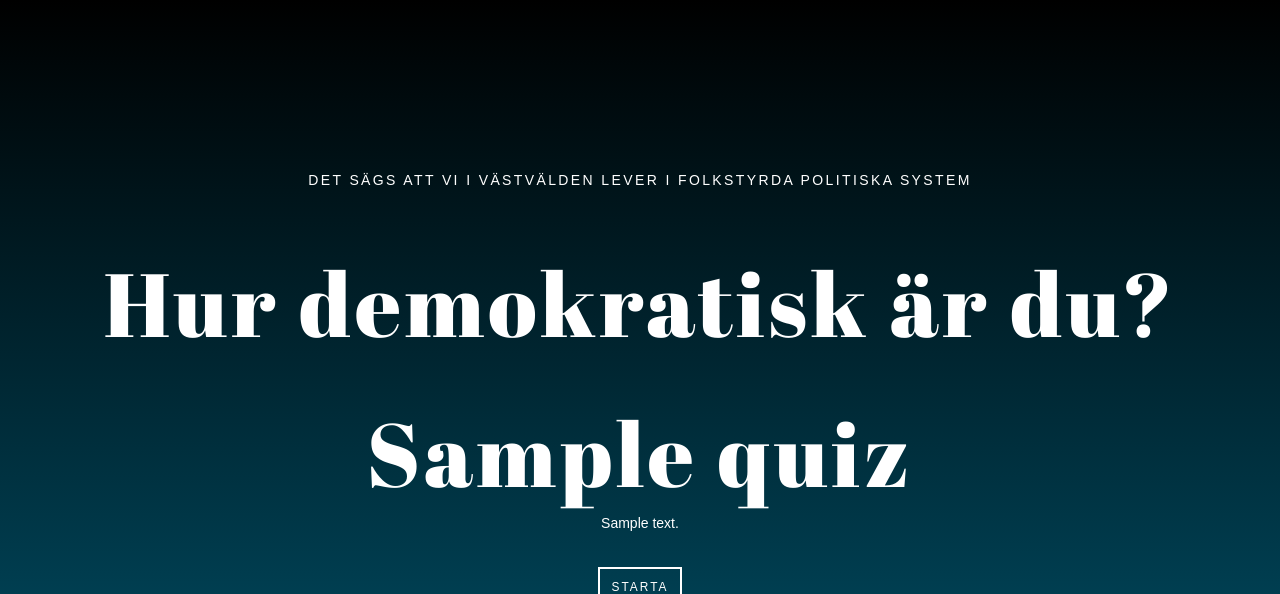
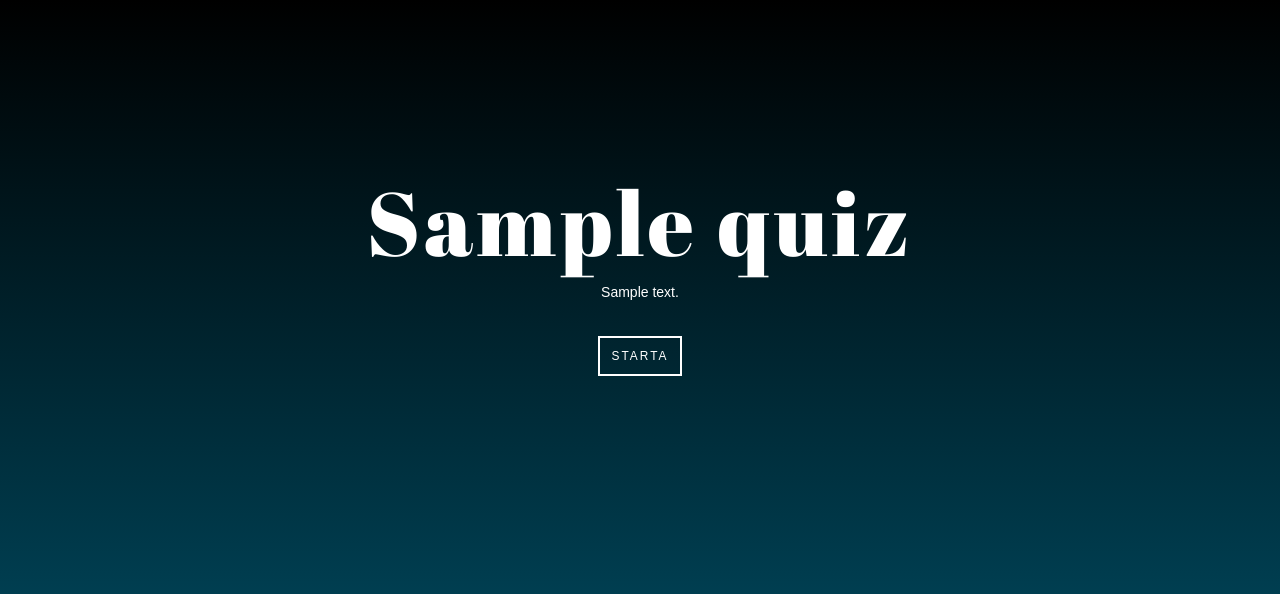
Before and after one commit to Lobsterass/quizproject, a Django app: page /quiz/1/ in a window 1280 px wide. Shown: the top 594 px of the page. Run offline with Django 3.2, Linux system fonts and the light colour scheme; tables that the repository leaves empty hold one stand-in row (values such as "Sample post"); some libraries are stand-ins or nearby versions.

Commit message:
quiz.html
tog bort hårdkodad fråga

```diff
--- a/quiz/templates/quiz.html
+++ b/quiz/templates/quiz.html
@@ -13,9 +13,6 @@
 	</head>
 	<body>
 		<div class="divclass">
-		<h3>Det sägs att vi i västvälden lever i folkstyrda politiska system</h3>
-		<br>
-		<h1>Hur demokratisk är du?</h1>
 		<br>
 		<h1>{{ quiz.name }}</h1>
 		<p>{{ quiz.description }}</p>
```
Also changed, not shown: 1 other file.
